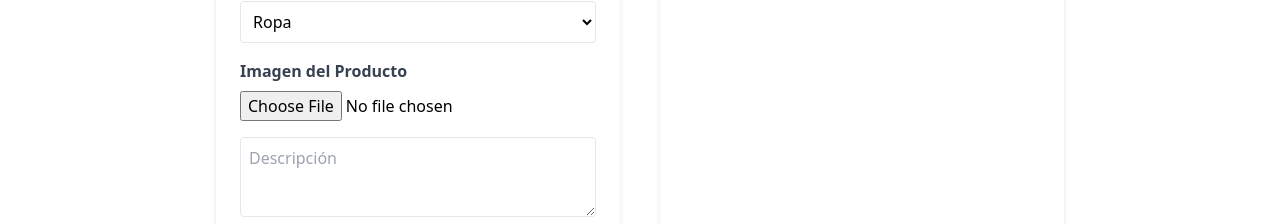
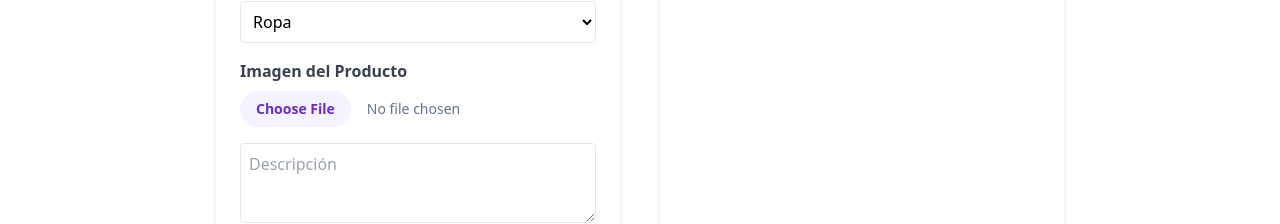
Before and after one commit to DredgenYor7777/mi-tienda-frontend, a React (Vite) app: page /admin in a window 1280 px wide. Shown: the part 379-603 px from the top of the page. Built offline with nearby package versions, Linux system fonts and the light colour scheme; no server answers; sample sign-in values are in the browser's storage.

Commit message:
Fix final: Admin usando API_URL correcta

```diff
--- a/src/pages/admin.jsx
+++ b/src/pages/admin.jsx
@@ -16,7 +16,7 @@ export function Admin() {
     // ... (cargarProductos y handleChange siguen IGUAL) ...
     const cargarProductos = () => {
         /* ... tu código de fetch GET ... */
-        //fetch('http://localhost:3000/api/productos')
+        // YA ESTABA BIEN:
         fetch(`${API_URL}/api/productos`)
             .then(res => res.json())
             .then(data => setProductos(data))
@@ -61,21 +61,18 @@ export function Admin() {
         }
 
         try {
-            // Nota: Quitamos el header 'Content-Type': 'application/json'
-            // Fetch detecta automáticamente el FormData y pone el header correcto
-
             if (idEdicion) {
-                // PUT
-                await fetch(`http://localhost:3000/api/productos/${idEdicion}`, {
+                // PUT (CORREGIDO AQUI: Usar API_URL)
+                await fetch(`${API_URL}/api/productos/${idEdicion}`, {
                     method: 'PUT',
-                    body: formData, // <--- Enviamos el FormData
+                    body: formData,
                 });
                 setIdEdicion(null);
             } else {
-                // POST
-                await fetch('http://localhost:3000/api/productos', {
+                // POST (CORREGIDO AQUI: Usar API_URL)
+                await fetch(`${API_URL}/api/productos`, {
                     method: 'POST',
-                    body: formData, // <--- Enviamos el FormData
+                    body: formData,
                 });
             }
 
@@ -84,21 +81,25 @@ export function Admin() {
             setForm({ nombre: '', precio: '', descripcion: '', categoria: 'Ropa' });
             setArchivo(null); // Limpiamos el archivo
             setPreview(null); // Limpiamos la previsualización
-            // Importante: Limpiar también el input visualmente (truco rápido: reload o ref)
-            document.querySelector('input[type="file"]').value = "";
+
+            // Limpiar el input file visualmente
+            const fileInput = document.querySelector('input[type="file"]');
+            if(fileInput) fileInput.value = "";
+
             cargarProductos();
 
         } catch (error) {
             setMensaje("❌ Error al subir");
+            console.error(error);
         }
     };
 
-    // ... (eliminarProducto sigue IGUAL) ...
+    // ... (eliminarProducto CORREGIDO) ...
     const eliminarProducto = async (id) => {
-        /* ... tu código de delete ... */
         if (!window.confirm("¿Borrar?")) return;
         try {
-            await fetch(`http://localhost:3000/api/productos/${id}`, { method: 'DELETE' });
+            // DELETE (CORREGIDO AQUI: Usar API_URL)
+            await fetch(`${API_URL}/api/productos/${id}`, { method: 'DELETE' });
             setProductos(productos.filter(p => p.id !== id));
         } catch (e) { console.error(e); }
     };
@@ -145,7 +146,13 @@ export function Admin() {
                                         setPreview(URL.createObjectURL(file));
                                     }
                                 }}
-                                className="..."
+                                className="block w-full text-sm text-slate-500
+                                  file:mr-4 file:py-2 file:px-4
+                                  file:rounded-full file:border-0
+                                  file:text-sm file:font-semibold
+                                  file:bg-violet-50 file:text-violet-700
+                                  hover:file:bg-violet-100
+                                "
                             />
 
 
```
